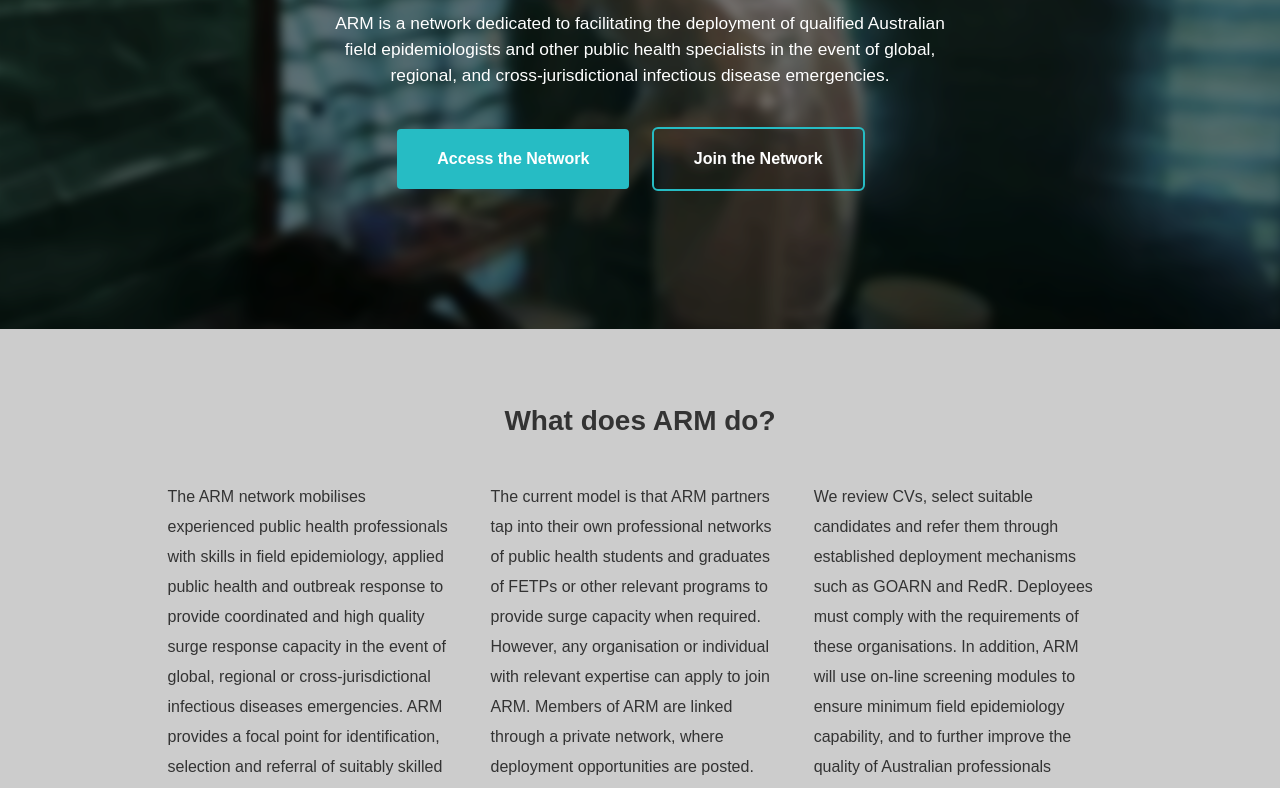
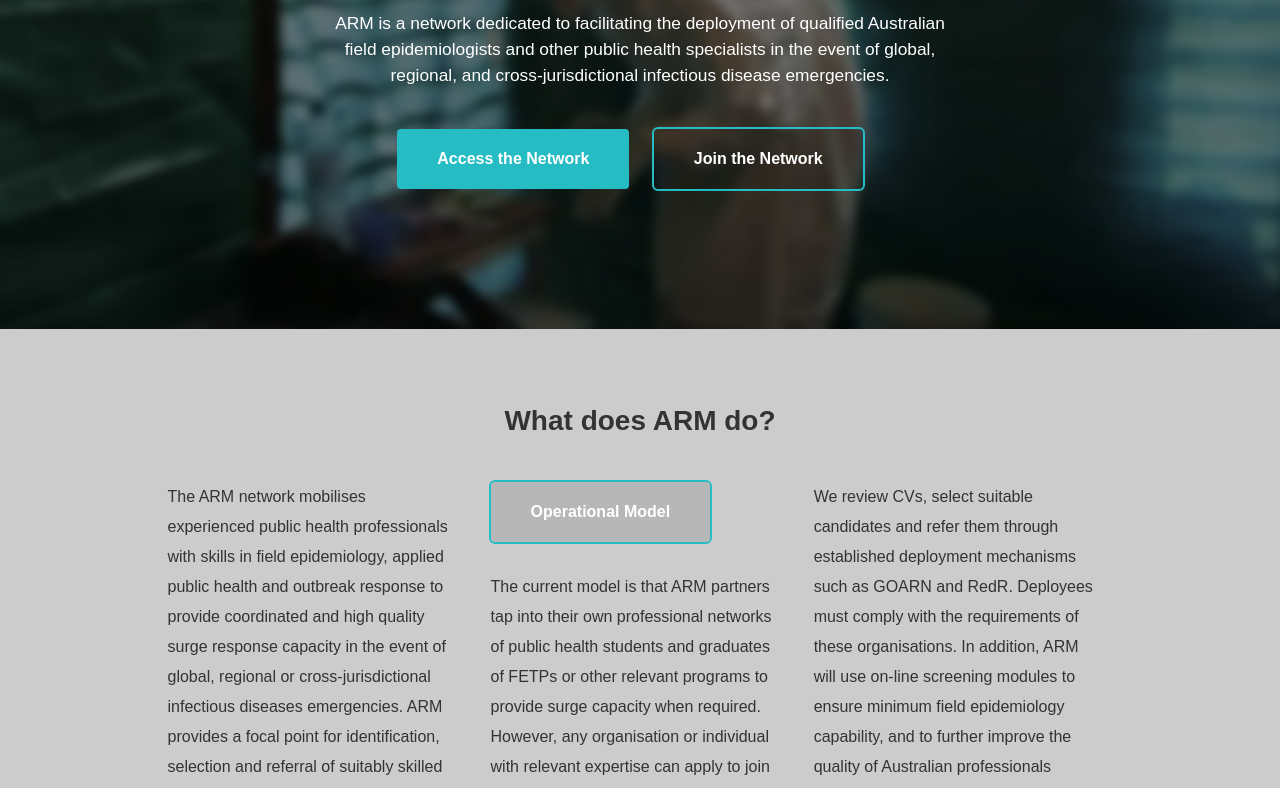
Before and after one commit to armorgau/armorgau.github.io, a plain HTML site: page index.html in a window 1280 px wide. Shown: the part 295-1083 px from the top of the page. Drawn offline with Linux system fonts and the light colour scheme.

Commit message:
Add Op Model and change burnet logo

```diff
--- a/index.html
+++ b/index.html
@@ -53,10 +53,17 @@
 					<p>The ARM network mobilises experienced public health professionals with skills in field epidemiology, applied public health and outbreak response to provide coordinated and high quality surge response capacity in the event of global, regional or cross-jurisdictional infectious diseases emergencies. ARM provides a focal point for identification, selection and referral of suitably skilled Australians to be deployed through WHO's GOARN, RedR, and other agencies. ARM is supported by ANU, The Burnet Institute and UNSW.</p>
 				</div>
 				<div class="col">
-					<p>The current model is that ARM partners tap into their own professional networks of public health students and graduates of FETPs or other relevant programs to provide surge capacity when required. However, any organisation or individual with relevant expertise can apply to join ARM. Members of ARM are linked through a private network, where deployment opportunities are posted.</p>
+					<p>
+
+				<a class="btn grey" href="img/Arm_operational_model.pdf">
+					Operational Model</a>
+				<br/><br/>
+				The current model is that ARM partners tap into their own professional networks of public health students and graduates of FETPs or other relevant programs to provide surge capacity when required. However, any organisation or individual with relevant expertise can apply to join ARM. Members of ARM are linked through a private network, where deployment opportunities are posted.</p>
 				</div>
 				<div class="col">
-					<p>We review CVs, select suitable candidates and refer them through established deployment mechanisms such as GOARN and RedR.  Deployees must comply with the requirements of these organisations. In addition, ARM will use on-line screening modules to ensure minimum field epidemiology capability, and to further improve the quality of Australian professionals deployed to regional infectious disease responses.</p>
+					<p>We review CVs, select suitable candidates and refer them through established deployment mechanisms such as GOARN and RedR.  Deployees must comply with the requirements of these organisations. In addition, ARM will use on-line screening modules to ensure minimum field epidemiology capability, and to further improve the quality of Australian professionals deployed to regional infectious disease responses.
+					</p>
+
 				</div>
 				<div class="clear"></div>
 			</div>
```
Also changed, not shown: img/ARM_operational_model.jpg (added), img/logobw_burnet.png.
